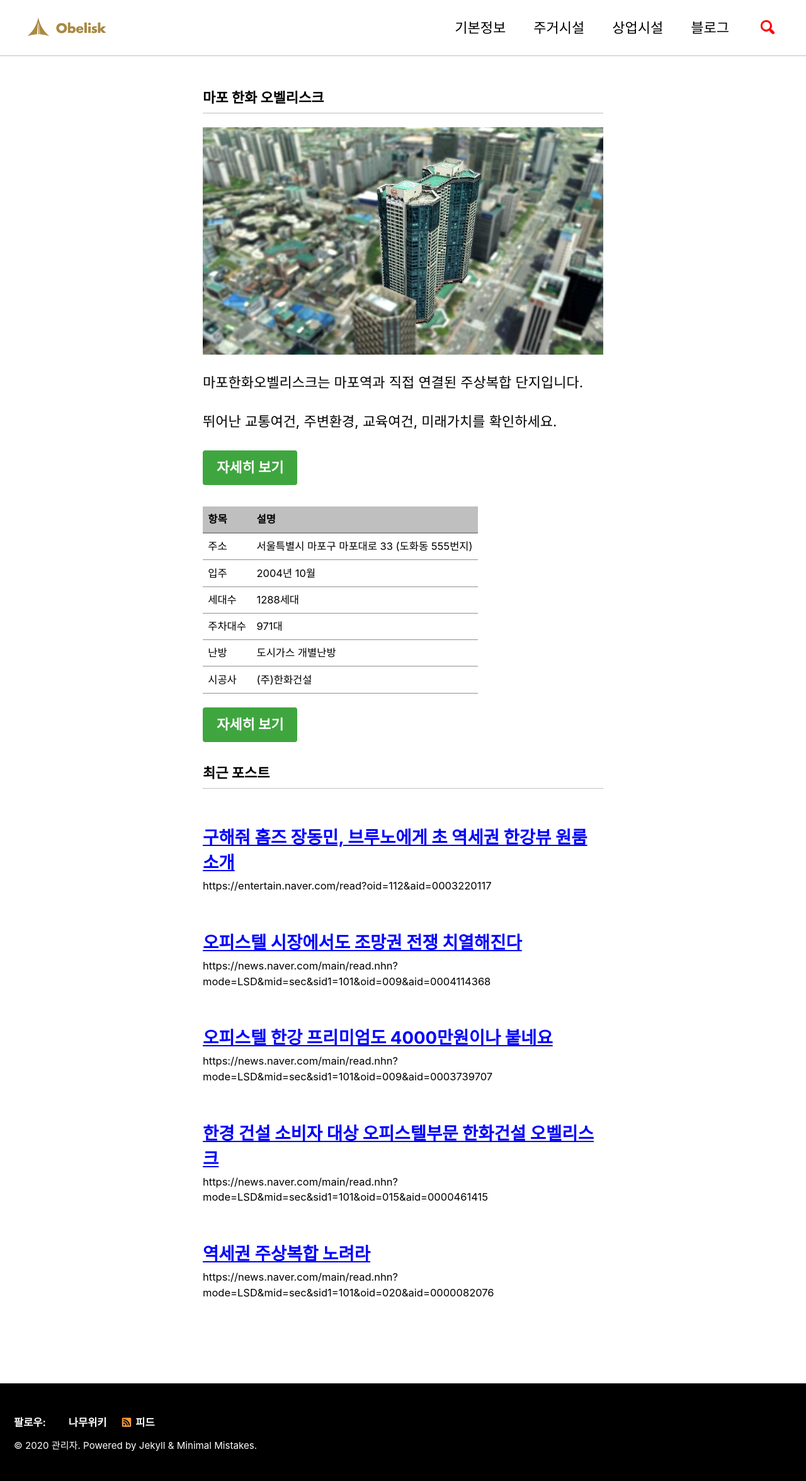
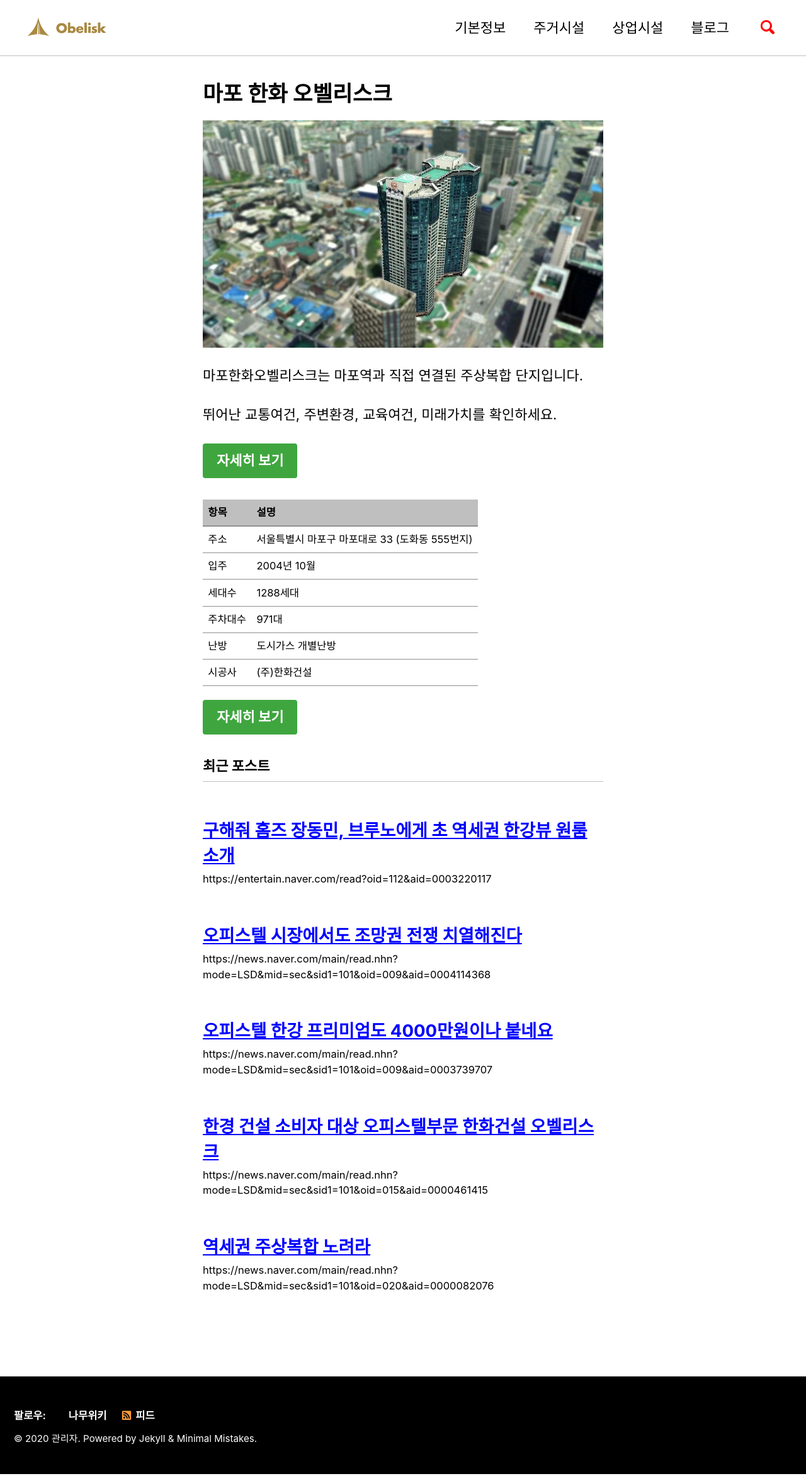
Before and after one commit to mapoobelisk/mapoobelisk.github.io, a Jekyll site: the page built from index.html, in a window 1280 px wide. Shown: the whole page at 63% size. Built offline with Jekyll 4.4.1, drawn with Linux system fonts in a browser that asks for light colours; cached includes are drawn as plain includes; the list of posts is cut into pages by our own code.

Commit message:
Update home.html

```diff
--- a/_layouts/home.html
+++ b/_layouts/home.html
@@ -4,7 +4,7 @@
 
 {{ content }}
 
-<h1 class="archive__subtitle">마포 한화 오벨리스크</h1>
+<h1 class="">마포 한화 오벨리스크</h1>
 <!-- <h3 class="archive__subtitle">단지정보</h3> -->
 
 <p><img src="/assets/images/view.jpg" alt="조감도" /></p>
@@ -15,7 +15,7 @@
 
 <p><a href="/about/#입지" class="btn btn--success btn--large">자세히 보기</a></p>
 
-<p></p>
+<p> </p>
 
 <table>
   <thead>
@@ -54,7 +54,7 @@
 
 <p><a href="/about/#사업개요" class="btn btn--success btn--large">자세히 보기</a></p>
 
-<p></p>
+<p> </p>
 
 <h3 class="archive__subtitle">{{ site.data.ui-text[site.locale].recent_posts | default: "Recent Posts" }}</h3>
 
```
